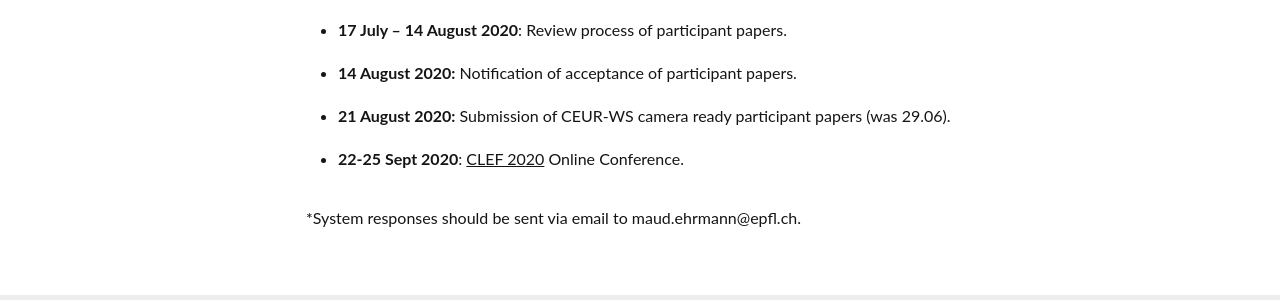
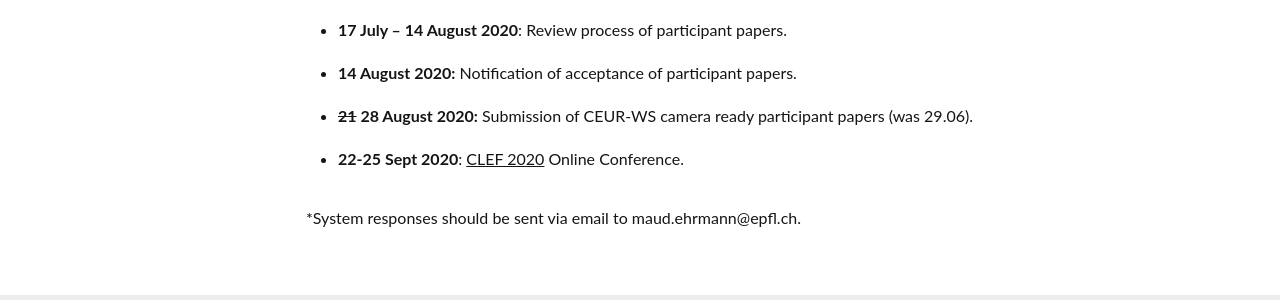
Before and after one commit to impresso/CLEF-HIPE-2020, a Jekyll site: the page built from _pages/dates.md, in a window 1280 px wide. Shown: the part 777-1077 px from the top of the page. Built offline with Jekyll 4.4.1, drawn with Linux system fonts in a browser that asks for light colours.

Commit message:
minor update

```diff
--- a/_pages/dates.md
+++ b/_pages/dates.md
@@ -24,7 +24,7 @@ order: 40
 - **17 July 2020:**  Submission of CEUR-WS participant papers  (was 24.05).
 - **17 July – 14 August 2020**: Review process of participant papers.
 - **14 August 2020:** Notification of acceptance of participant papers.
-- **21 August 2020:** Submission of CEUR-WS camera ready participant papers (was 29.06).
+- **~~21~~ 28 August 2020:** Submission of CEUR-WS camera ready participant papers (was 29.06).
 - **22-25 Sept 2020**: [CLEF 2020](https://clef2020.clef-initiative.eu/) Online Conference.
 
 
```
